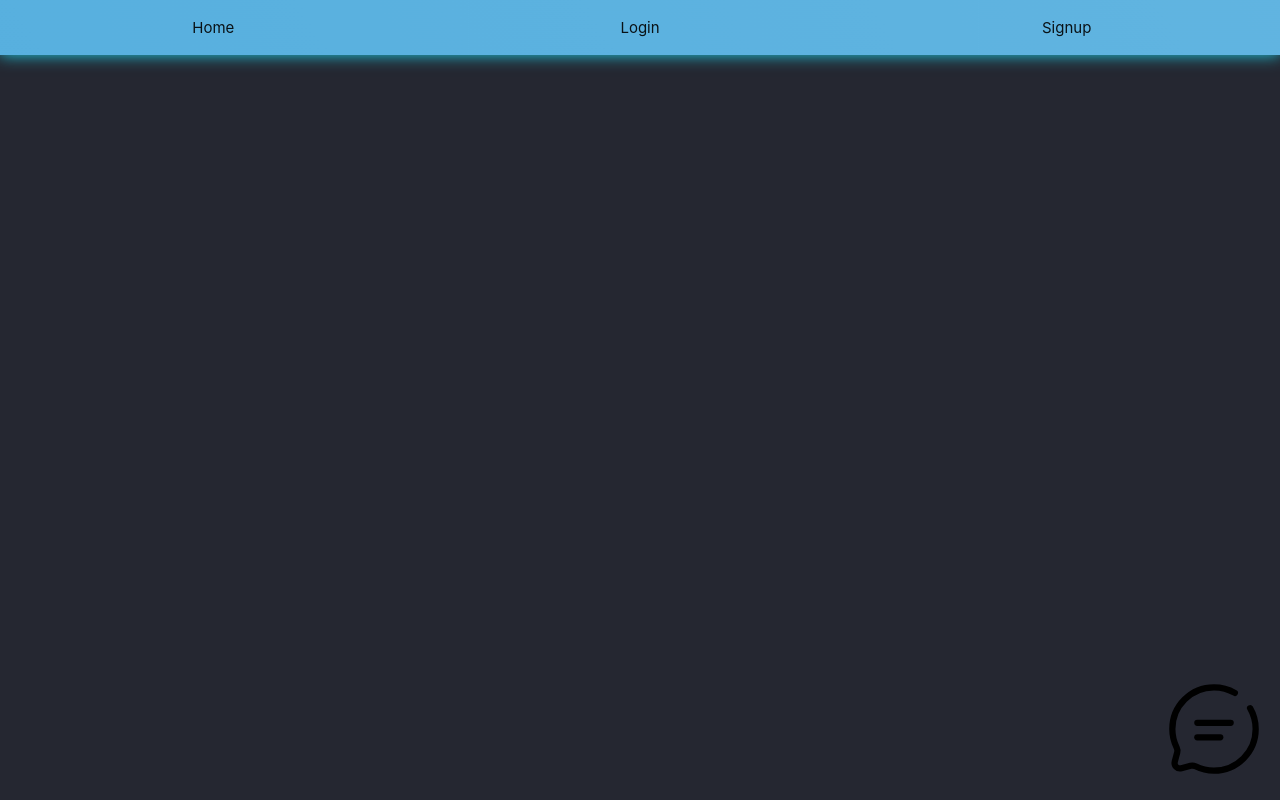
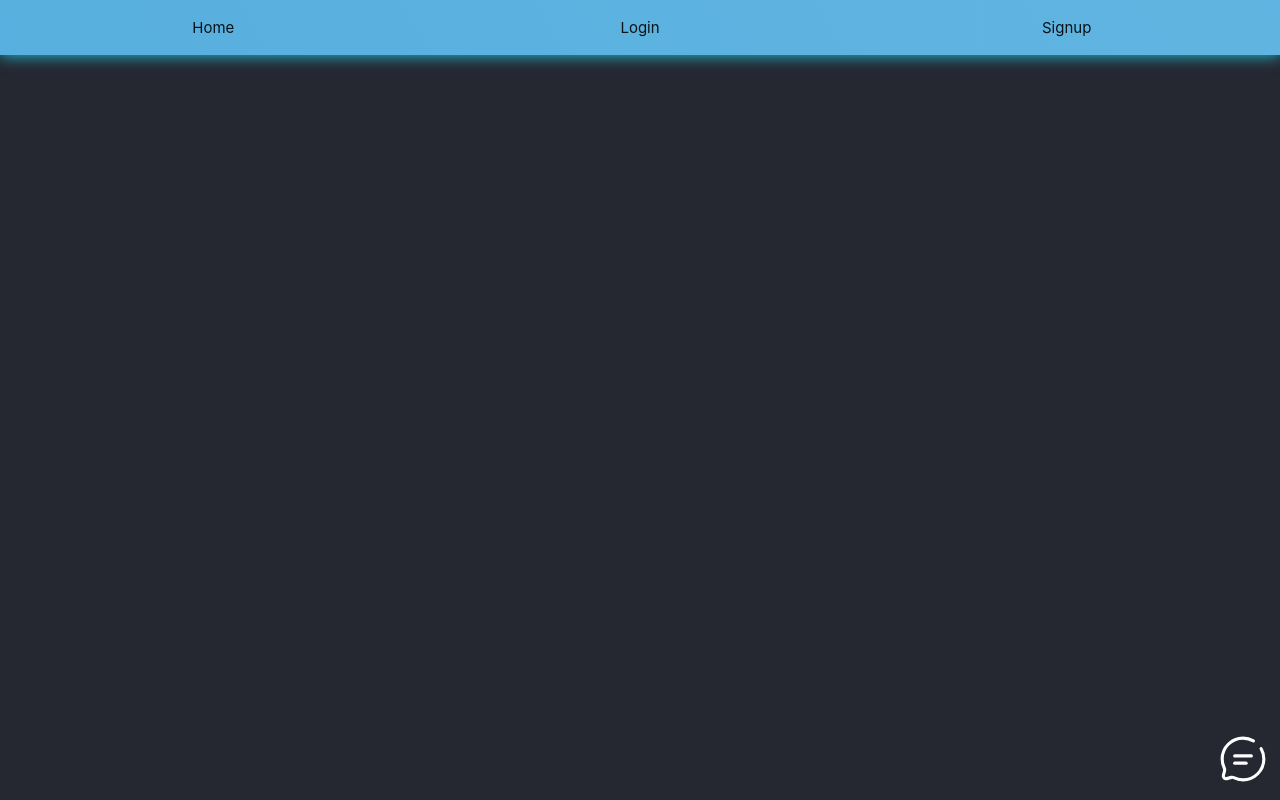
Before and after one commit to Nothile-Moyo-Git/node-react-fullstack, a React (Create React App) app in the folder frontend/: page / in a window 1280 px wide. Built offline with nearby package versions, Linux system fonts and the light colour scheme.

Commit message:
Styled the chat icon

```diff
--- a/frontend/src/components/globals/PageWrapper.scss
+++ b/frontend/src/components/globals/PageWrapper.scss
@@ -1,3 +1,4 @@
+@use "../../scss/partials/mixins" as mixins;
 @use "../../scss/partials/branding" as branding;
 @use "../../scss/partials/responsive" as responsive;
 @use "../../scss/partials/animations" as animations;
@@ -52,11 +53,20 @@ main{
 
 .footer{
     position: fixed;
-    bottom: 1rem;
-    right: 1rem;
+    bottom: 0.75rem;
+    right: 0.75rem;
+    border: 0;
 
-    &__image{
-        width: 100px;
-        height: 100px;
+    svg{
+        @include mixins.state(){
+            path{
+                stroke: branding.$brand_color_six;
+            }
+        }
+    }
+
+    path{
+        stroke : white;
+        transition: animations.$standard_transition;
     }
 }
--- a/frontend/src/components/globals/PageWrapper.tsx
+++ b/frontend/src/components/globals/PageWrapper.tsx
@@ -89,11 +89,13 @@ const PageWrapper : FC<ComponentProps> = ({children}) => {
             <Link
                 to={`${BASENAME}/chat`}
                 className="footer"
-            ><img
-                src={chatIcon}
-                alt="Open chat room icon"
-                className="footer__image"
-            /></Link>
+            >
+                <svg xmlns="http://www.w3.org/2000/svg" width="50px" height="50px" viewBox="0 0 24 24" fill="none">
+                    <path d="M8 10.5H16" stroke="currentColor" stroke-width="1.5" stroke-linecap="round"/>
+                    <path d="M8 14H13.5" stroke="currentColor" stroke-width="1.5" stroke-linecap="round"/>
+                    <path d="M17 3.33782C15.5291 2.48697 13.8214 2 12 2C6.47715 2 2 6.47715 2 12C2 13.5997 2.37562 15.1116 3.04346 16.4525C3.22094 16.8088 3.28001 17.2161 3.17712 17.6006L2.58151 19.8267C2.32295 20.793 3.20701 21.677 4.17335 21.4185L6.39939 20.8229C6.78393 20.72 7.19121 20.7791 7.54753 20.9565C8.88837 21.6244 10.4003 22 12 22C17.5228 22 22 17.5228 22 12C22 10.1786 21.513 8.47087 20.6622 7" stroke="currentColor" stroke-width="1.5" stroke-linecap="round"/>
+                </svg>
+            </Link>
         </main>
     );
 };
```
Also changed, not shown: frontend/src/components/icons/chat-icon.svg.
